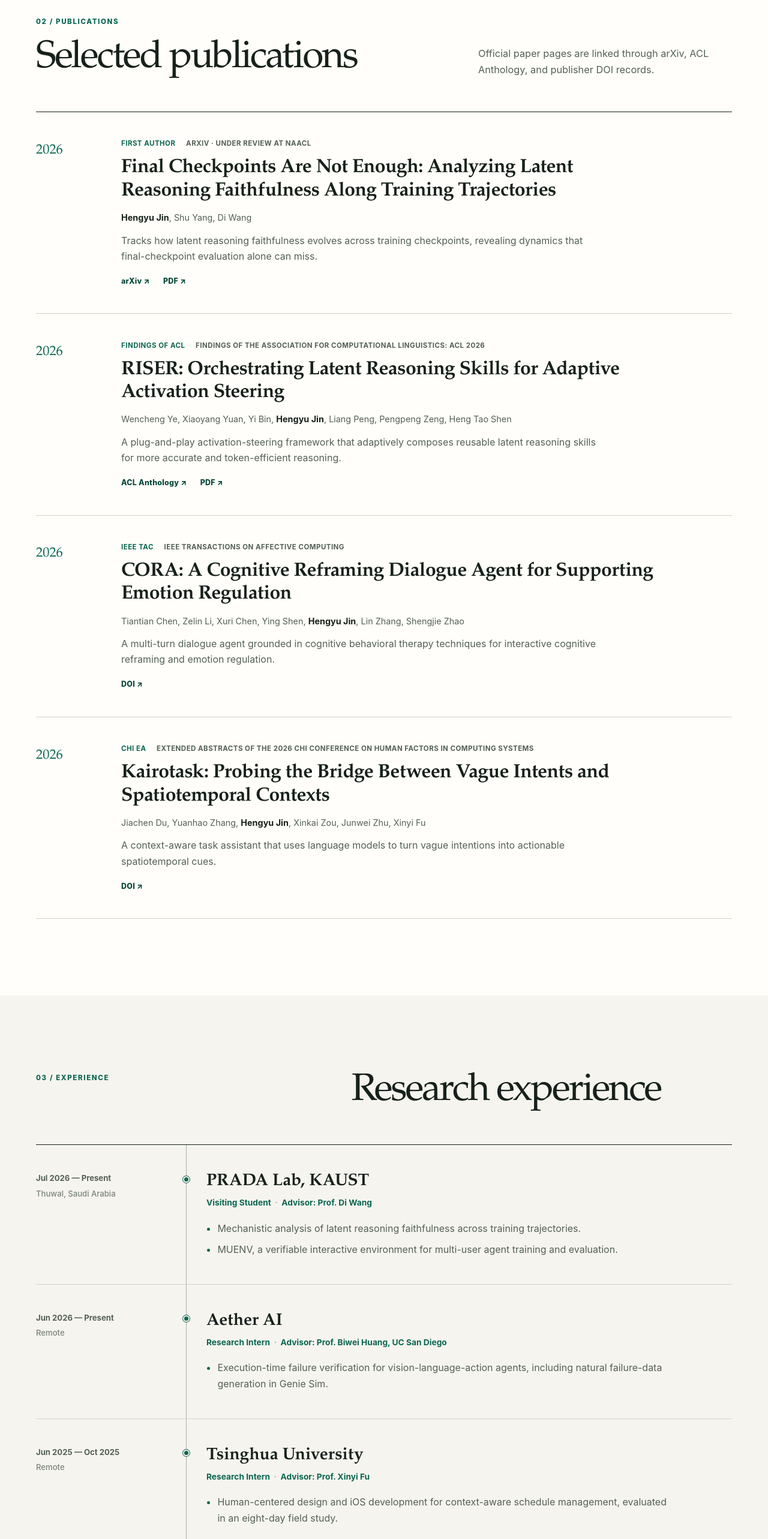
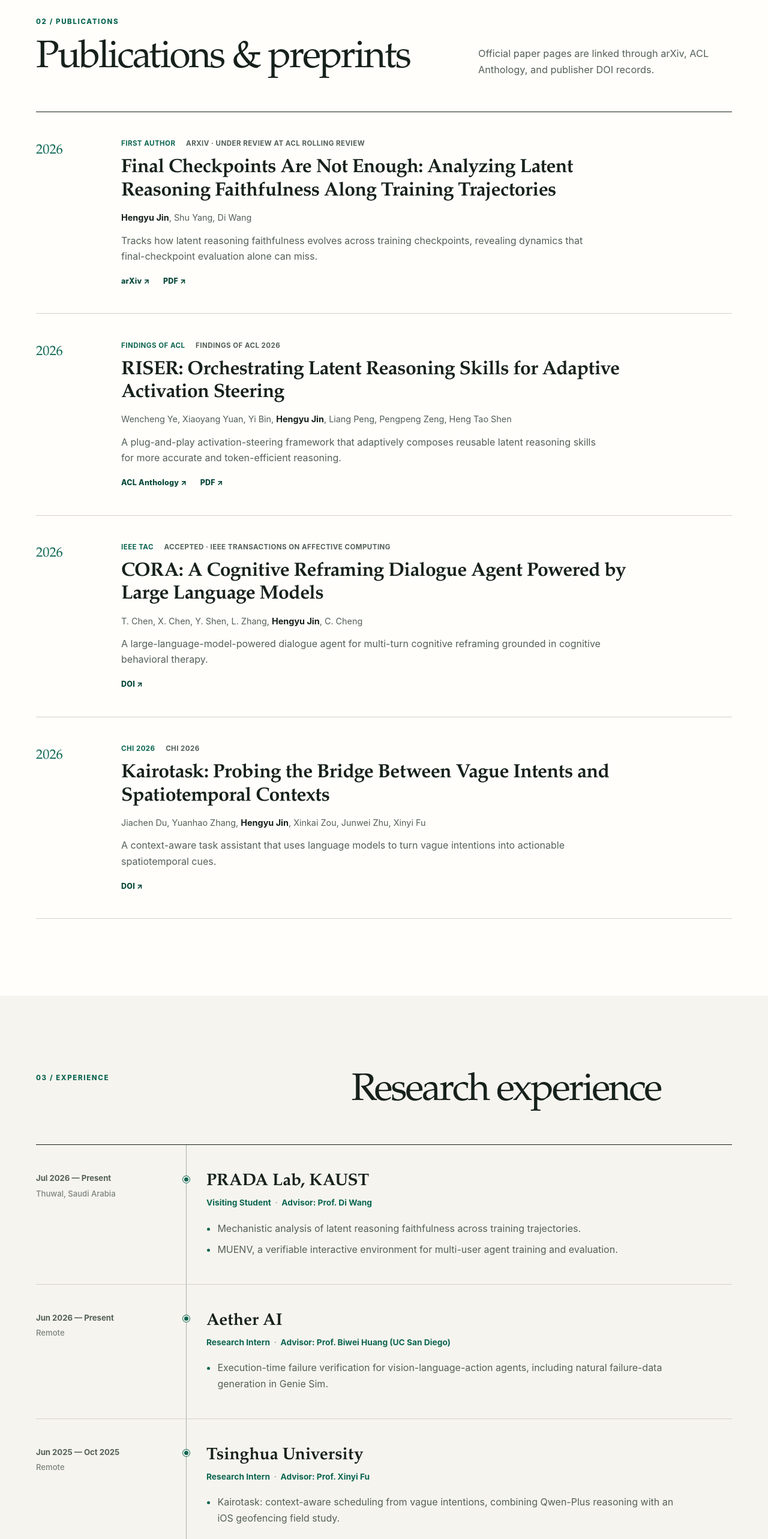
Before and after one commit to kings099/kings099.github.io, a Next.js app: page / in a window 1280 px wide. Shown: the part 2066-4632 px from the top of the page at 60% size. Built offline with nearby package versions, Linux system fonts and the light colour scheme.

Commit message:
Sync homepage with remote CV

```diff
--- a/app/page.tsx
+++ b/app/page.tsx
@@ -5,7 +5,7 @@ const publications = [
     title:
       "Final Checkpoints Are Not Enough: Analyzing Latent Reasoning Faithfulness Along Training Trajectories",
     authors: "Hengyu Jin, Shu Yang, Di Wang",
-    venue: "arXiv · Under review at NAACL",
+    venue: "arXiv · Under review at ACL Rolling Review",
     summary:
       "Tracks how latent reasoning faithfulness evolves across training checkpoints, revealing dynamics that final-checkpoint evaluation alone can miss.",
     links: [
@@ -20,7 +20,7 @@ const publications = [
       "RISER: Orchestrating Latent Reasoning Skills for Adaptive Activation Steering",
     authors:
       "Wencheng Ye, Xiaoyang Yuan, Yi Bin, Hengyu Jin, Liang Peng, Pengpeng Zeng, Heng Tao Shen",
-    venue: "Findings of the Association for Computational Linguistics: ACL 2026",
+    venue: "Findings of ACL 2026",
     summary:
       "A plug-and-play activation-steering framework that adaptively composes reusable latent reasoning skills for more accurate and token-efficient reasoning.",
     links: [
@@ -38,12 +38,12 @@ const publications = [
     year: "2026",
     badge: "IEEE TAC",
     title:
-      "CORA: A Cognitive Reframing Dialogue Agent for Supporting Emotion Regulation",
+      "CORA: A Cognitive Reframing Dialogue Agent Powered by Large Language Models",
     authors:
-      "Tiantian Chen, Zelin Li, Xuri Chen, Ying Shen, Hengyu Jin, Lin Zhang, Shengjie Zhao",
-    venue: "IEEE Transactions on Affective Computing",
+      "T. Chen, X. Chen, Y. Shen, L. Zhang, Hengyu Jin, C. Cheng",
+    venue: "Accepted · IEEE Transactions on Affective Computing",
     summary:
-      "A multi-turn dialogue agent grounded in cognitive behavioral therapy techniques for interactive cognitive reframing and emotion regulation.",
+      "A large-language-model-powered dialogue agent for multi-turn cognitive reframing grounded in cognitive behavioral therapy.",
     links: [
       {
         label: "DOI",
@@ -53,12 +53,12 @@ const publications = [
   },
   {
     year: "2026",
-    badge: "CHI EA",
+    badge: "CHI 2026",
     title:
       "Kairotask: Probing the Bridge Between Vague Intents and Spatiotemporal Contexts",
     authors:
       "Jiachen Du, Yuanhao Zhang, Hengyu Jin, Xinkai Zou, Junwei Zhu, Xinyi Fu",
-    venue: "Extended Abstracts of the 2026 CHI Conference on Human Factors in Computing Systems",
+    venue: "CHI 2026",
     summary:
       "A context-aware task assistant that uses language models to turn vague intentions into actionable spatiotemporal cues.",
     links: [
@@ -87,7 +87,7 @@ const experiences = [
     role: "Research Intern",
     period: "Jun 2026 — Present",
     location: "Remote",
-    advisor: "Prof. Biwei Huang, UC San Diego",
+    advisor: "Prof. Biwei Huang (UC San Diego)",
     projects: [
       "Execution-time failure verification for vision-language-action agents, including natural failure-data generation in Genie Sim.",
     ],
@@ -99,7 +99,7 @@ const experiences = [
     location: "Remote",
     advisor: "Prof. Xinyi Fu",
     projects: [
-      "Human-centered design and iOS development for context-aware schedule management, evaluated in an eight-day field study.",
+      "Kairotask: context-aware scheduling from vague intentions, combining Qwen-Plus reasoning with an iOS geofencing field study.",
     ],
   },
   {
@@ -110,7 +110,7 @@ const experiences = [
     advisor: "Prof. Ying Shen",
     projects: [
       "Hidden-state steering for latent reasoning through reusable cognitive primitive vectors.",
-      "CORA, a CBT-guided post-training and evaluation pipeline for multi-turn dialogue agents.",
+      "CORA, including LoRA-based supervised fine-tuning and blinded evaluation for CBT-guided multi-turn dialogue.",
     ],
   },
 ];
@@ -265,7 +265,7 @@ export default function Home() {
           <div className="section-heading publication-heading">
             <div>
               <p className="section-index">02 / Publications</p>
-              <h2>Selected publications</h2>
+              <h2>Publications &amp; preprints</h2>
             </div>
             <p>
               Official paper pages are linked through arXiv, ACL Anthology, and
@@ -341,28 +341,29 @@ export default function Home() {
             <article className="project-card project-featured">
               <div className="project-topline">
                 <span>Co-founder · Full-stack lead</span>
-                <span>2025 — 2026</span>
+                <span>Nov 2025 — Feb 2026</span>
               </div>
               <h3>Follo AI</h3>
               <p className="project-tagline">
-                A context-aware intelligent schedule assistant built around a
-                response–perception–memory architecture.
+                A context-aware scheduling agent extended from the Kairotask
+                framework.
               </p>
               <p>
-                Designed the LLM routing engine, multimodal iOS perception
-                pipeline, and structured memory layer; delivered a high-fidelity
-                MVP and advanced the project to the financing phase.
+                Designed a response–perception–memory architecture combining
+                LLM-based intent interpretation, environmental context, and
+                structured user memory; led mobile and backend development and
+                delivered a functional MVP.
               </p>
               <div className="project-tags">
                 <span>AI agents</span>
                 <span>iOS</span>
-                <span>Multimodal systems</span>
+                <span>Context awareness</span>
               </div>
             </article>
             <article className="project-card">
               <div className="project-topline">
                 <span>Team lead · Core developer</span>
-                <span>2025</span>
+                <span>Jun 2025 — Sep 2025</span>
               </div>
               <h3>Scrollscape</h3>
               <p className="project-tagline">
@@ -370,9 +371,9 @@ export default function Home() {
                 Vision Pro.
               </p>
               <p>
-                Built spatial interactions, a virtual–real portal, and an
-                automated aesthetic evaluation system. Awarded First Prize in
-                the East China Region of the China Collegiate Computing Contest.
+                Implemented visionOS interaction and rendering components,
+                including gesture-based navigation, virtual–physical scene
+                transitions, and an automated aesthetic-evaluation module.
               </p>
               <div className="project-tags">
                 <span>Vision Pro</span>
@@ -404,8 +405,8 @@ export default function Home() {
             <article>
               <p className="background-label">Toolbox</p>
               <h3>Building research systems</h3>
-              <p>Python · C++ · Swift · SwiftUI · React · FastAPI</p>
-              <p className="background-detail">Machine learning · Computer vision · Agent systems</p>
+              <p>Python · C++ · Swift · PyTorch · Hugging Face Transformers</p>
+              <p className="background-detail">SwiftUI · React · FastAPI · Git · Linux · Slurm</p>
             </article>
           </div>
         </section>
```
Also changed, not shown: 2 other files (tests, documents, lock files or other folders).
